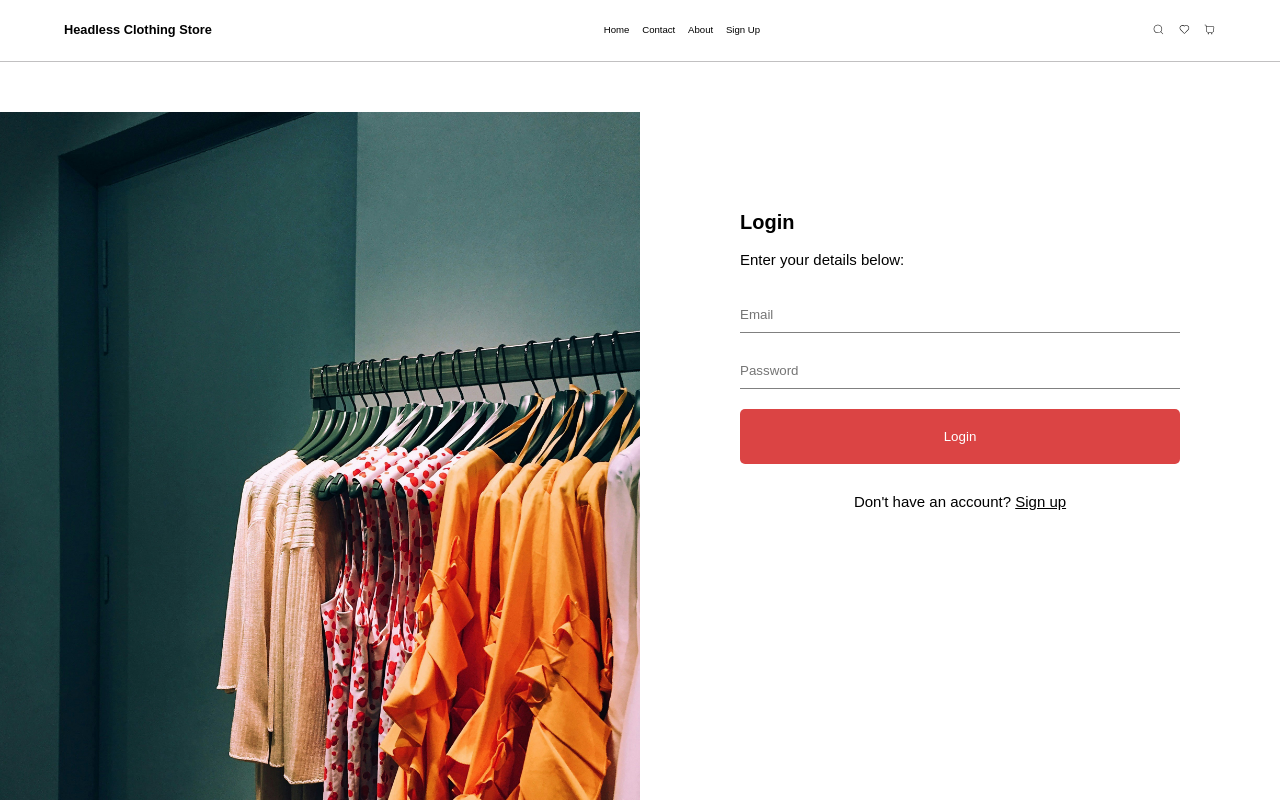
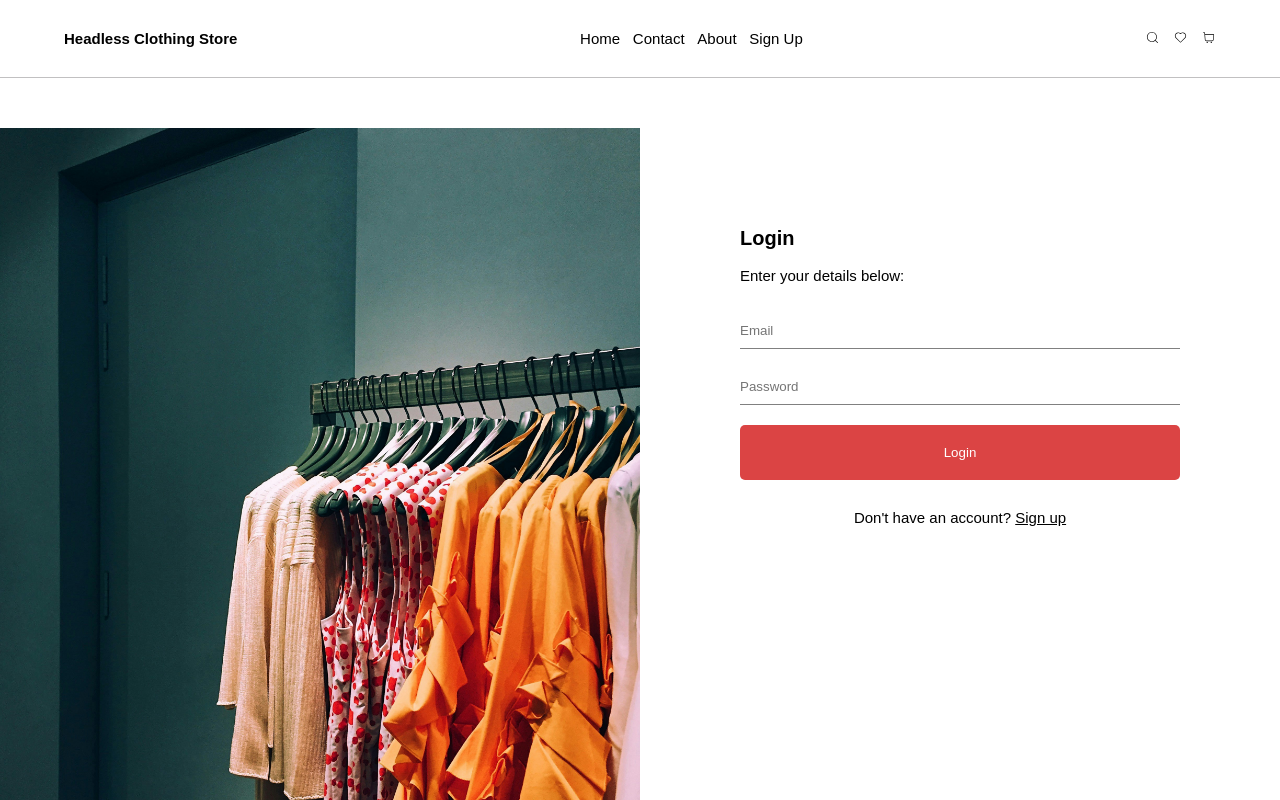
Before and after one commit to MattiVboiii/gw2_svm, a React (Vite) app: page /login in a window 1280 px wide. Shown: the top 800 px of the page. Built offline with nearby package versions, Linux system fonts and the light colour scheme.

Commit message:
fix font sizes

```diff
--- a/src/styles/global/Navbar.module.css
+++ b/src/styles/global/Navbar.module.css
@@ -5,8 +5,8 @@ nav {
   align-items: center;
   border-bottom: 0.15vh solid var(--grey);
   h1 {
-    padding: 1vh 0;
-    font-size: 1vw;
+    padding: 1.5rem 0;
+    font-size: 1.5rem;
     font-weight: bold;
   }
   ul {
@@ -17,13 +17,13 @@ nav {
         text-decoration: none;
         color: black;
         transition: all 0.3s ease-in-out;
-        font-size: 0.75vw;
+        font-size: 1.5rem;
         position: relative;
         &:hover {
           color: var(--redAccent);
         }
         &::before {
-          content: '';
+          content: "";
           position: absolute;
           width: 100%;
           height: 0.15vh;
@@ -44,20 +44,20 @@ nav {
   input {
     border: none;
     background-color: var(--secondaryWhite);
-    padding: 1vh;
+    padding: 1.5rem;
     transition: all 0.2s ease-in-out;
     cursor: pointer;
     border-radius: 0.5rem;
     position: relative;
-    left: 17vw;
-    font-size: 0.5vw;
+    left: 20rem;
+    font-size: 1.5rem;
     &:focus {
       outline: none;
       border: 2px solid var(--redAccent);
     }
   }
   .icons {
-    font-size: 1vw;
+    font-size: 1.5rem;
     li {
       cursor: pointer;
       transition: all 0.2s ease-in-out;
```
